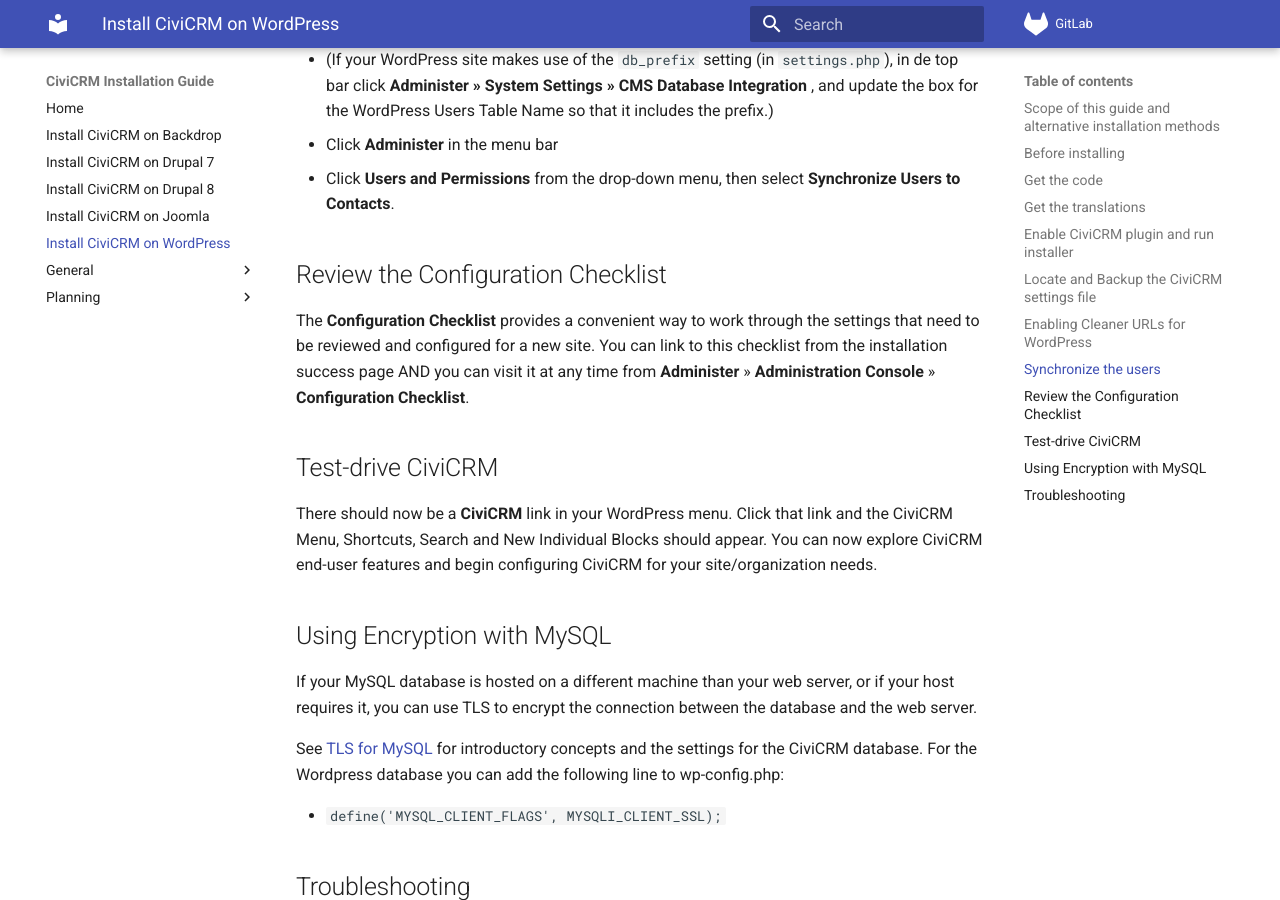
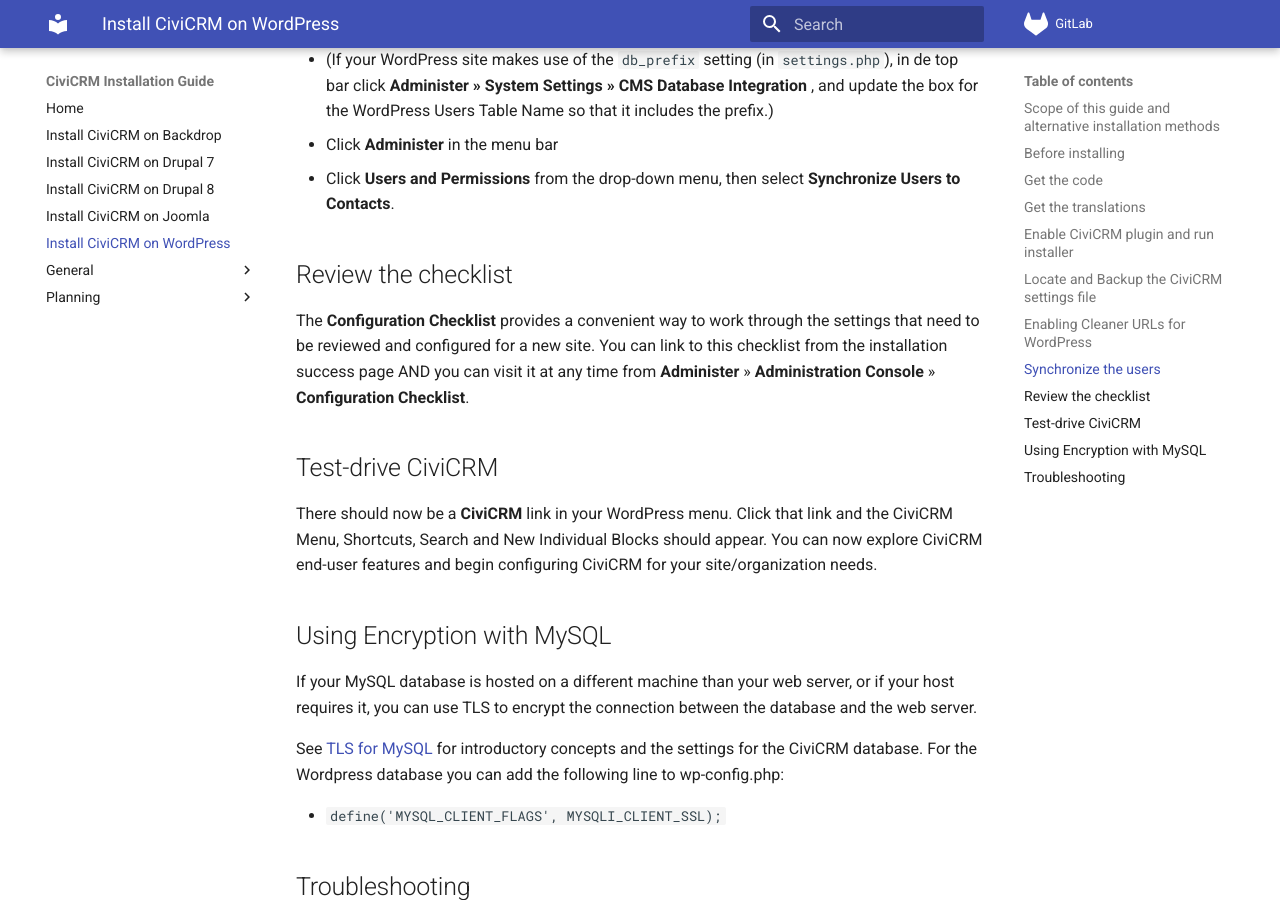
Before and after one commit to agileware/civicrm-installation-guide, an MkDocs documentation site: the page built from docs/wordpress/index.md, in a window 1280 px wide and 900 px high, scrolled down 5553 px. Built offline with MkDocs 1.6.1 and Material for MkDocs 9.7.7, drawn with Linux system fonts in a browser that asks for light colours.

Commit message:
Normalize heading "Review the checklist"
1. Title is more specific/wordy than it needs to be.

2. Capitalizing the page title ("Configuration Checklist") is correct,
   but (as a reader skimming) it *looks* wrong because it doesn't match
   the norm and it lacks anything (quotes/italics/bold) to set it aside.

Just use a plain noun instead of a proper noun.

```diff
--- a/docs/backdrop/index.md
+++ b/docs/backdrop/index.md
@@ -119,7 +119,7 @@ When CiviCRM is installed on top of an existing Backdrop site, a special CiviCRM
 * Click **Administer** in the menu bar
 * Click **Users and Permissions** from the drop-down menu, then select **Synchronize Users to Contacts**
 
-## Review the Configuration Checklist {:#checklist}
+## Review the checklist {:#checklist}
 
 The **Configuration Checklist** provides a convenient way to work through the settings that need to be reviewed and configured for a new site. You can link to this checklist from the installation success page AND you can visit it at any time from **Administer** » **Administration Console** » **Configuration Checklist**.
 
--- a/docs/drupal7/index.md
+++ b/docs/drupal7/index.md
@@ -123,7 +123,7 @@ When CiviCRM is installed on top of an existing Drupal site, a special CiviCRM A
 * Click **Administer** in the menu bar
 * Click **Users and Permissions** from the drop-down menu, then select **Synchronize Users to Contacts**
 
-## Review the Configuration Checklist {:#checklist}
+## Review the checklist {:#checklist}
 
 The **Configuration Checklist** provides a convenient way to work through the settings that need to be reviewed and configured for a new site. You can link to this checklist from the installation success page AND you can visit it at any time from **Administer** » **Administration Console** » **Configuration Checklist**.
 
--- a/docs/drupal8/index.md
+++ b/docs/drupal8/index.md
@@ -194,7 +194,7 @@ When CiviCRM is installed on top of an existing Drupal site, a special CiviCRM A
 * Click **Administer** in the menu bar
 * Click **Users and Permissions** from the drop-down menu, then select **Synchronize Users to Contacts**
 
-## Review the Configuration Checklist {:#checklist}
+## Review the checklist {:#checklist}
 
 The **Configuration Checklist** provides a convenient way to work through the settings that need to be reviewed and configured for a new site. You can link to this checklist from the installation success page and you can visit it at any time from **Administer** » **Administration Console** » **Configuration Checklist**.
 
--- a/docs/wordpress/index.md
+++ b/docs/wordpress/index.md
@@ -171,7 +171,7 @@ When CiviCRM is installed on top of an existing WordPress site, a special CiviCR
 * Click **Administer** in the menu bar
 * Click **Users and Permissions** from the drop-down menu, then select **Synchronize Users to Contacts**.
 
-## Review the Configuration Checklist
+## Review the checklist {:#checklist}
 
 The **Configuration Checklist** provides a convenient way to work through the settings that need to be reviewed and configured for a new site. You can link to this checklist from the installation success page AND you can visit it at any time from **Administer** » **Administration Console** » **Configuration Checklist**.
 
```
Also changed, not shown: docs/drupal9/index.md (+1 -1 lines).
